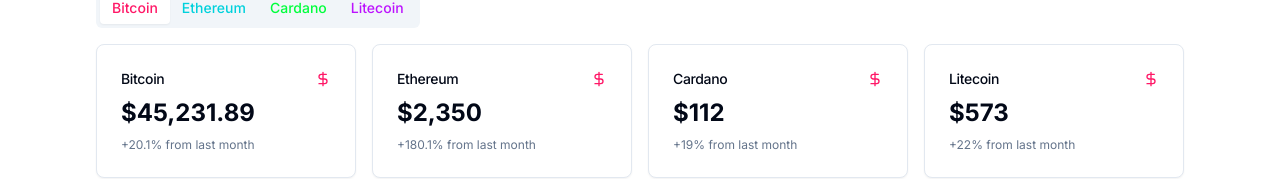
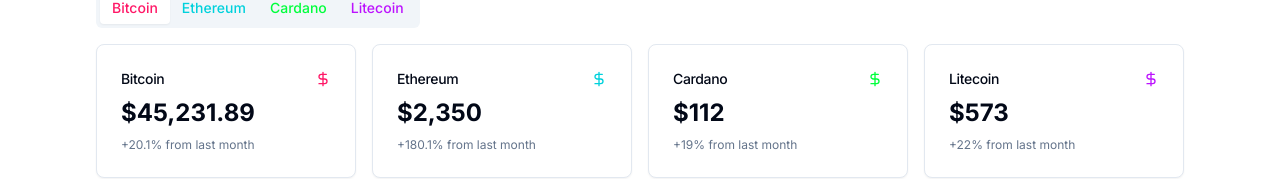
Before and after one commit to LRSORRENTI/crypto-tracker, a Next.js app: page / in a window 1280 px wide. Shown: the part 241-420 px from the top of the page. Built offline with nearby package versions, Linux system fonts and the light colour scheme; no server answers.

Commit message:
Added color palette change for each coin

```diff
--- a/src/app/page.tsx
+++ b/src/app/page.tsx
@@ -109,7 +109,7 @@
                       strokeWidth="2"
                       className="h-4 w-4 text-muted-foreground"
                     >
-                     <path style={{color: "#FF1867"}} d="M12 2v20M17 5H9.5a3.5 3.5 0 0 0 0 7h5a3.5 3.5 0 0 1 0 7H6" />
+                     <path style={{color: "#00d1dc"}} d="M12 2v20M17 5H9.5a3.5 3.5 0 0 0 0 7h5a3.5 3.5 0 0 1 0 7H6" />
 
 
                     </svg>
@@ -135,7 +135,7 @@
                       className="h-4 w-4 text-muted-foreground"
                     >
 
-                      <path style={{color: "#FF1867"}} d="M12 2v20M17 5H9.5a3.5 3.5 0 0 0 0 7h5a3.5 3.5 0 0 1 0 7H6" />
+                      <path style={{color: "#00ff3c"}} d="M12 2v20M17 5H9.5a3.5 3.5 0 0 0 0 7h5a3.5 3.5 0 0 1 0 7H6" />
                     </svg>
                   </CardHeader>
                   <CardContent>
@@ -161,7 +161,7 @@
                       className="h-4 w-4 text-muted-foreground"
                     >
 
-                      <path style={{color: "#FF1867"}} d="M12 2v20M17 5H9.5a3.5 3.5 0 0 0 0 7h5a3.5 3.5 0 0 1 0 7H6" />
+                      <path style={{color: "#bc13fe"}} d="M12 2v20M17 5H9.5a3.5 3.5 0 0 0 0 7h5a3.5 3.5 0 0 1 0 7H6" />
                     </svg>
                   </CardHeader>
                   <CardContent>
```
